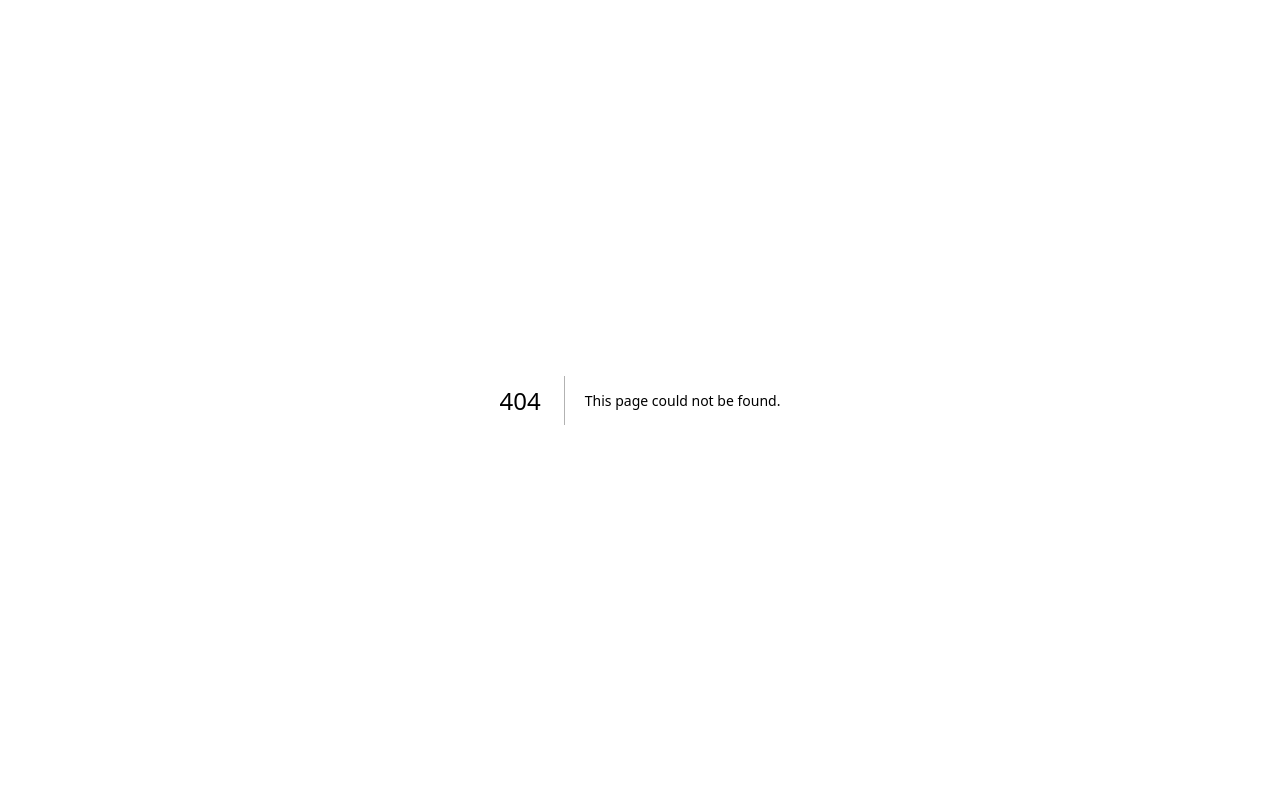
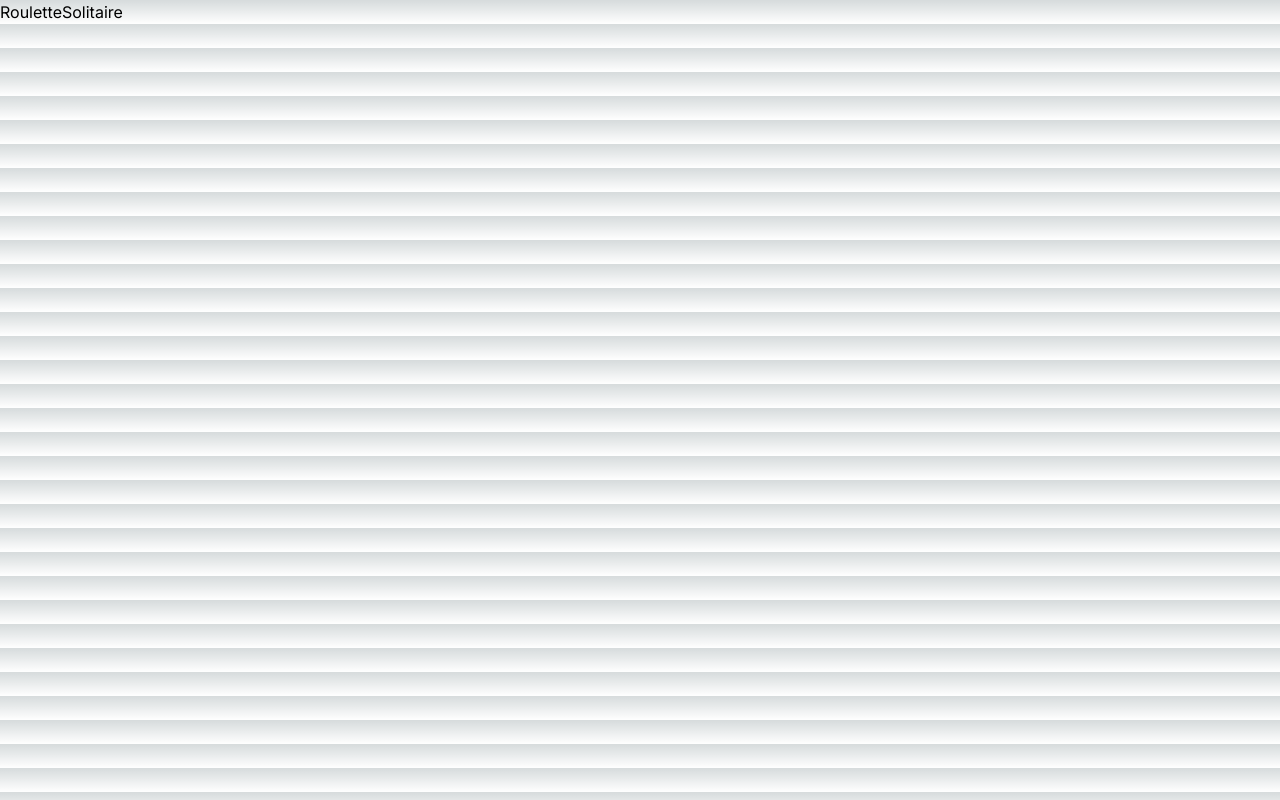
Before and after one commit to jduffey/personal-portfolio-website, a Next.js app: page /games in a window 1280 px wide. Before the commit this address had no page. Built offline with nearby package versions, Linux system fonts and the light colour scheme.

Commit message:
Add first Links

```diff
--- /dev/null
+++ b/app/games/page.js
@@ -0,0 +1,10 @@
+import Link from 'next/link'
+
+export default function GamesHomepage() {
+    return (
+        <>
+            <Link href="/games/roulette">Roulette</Link>
+            <Link href="/games/solitaire">Solitaire</Link>
+        </>
+    )
+}
```
